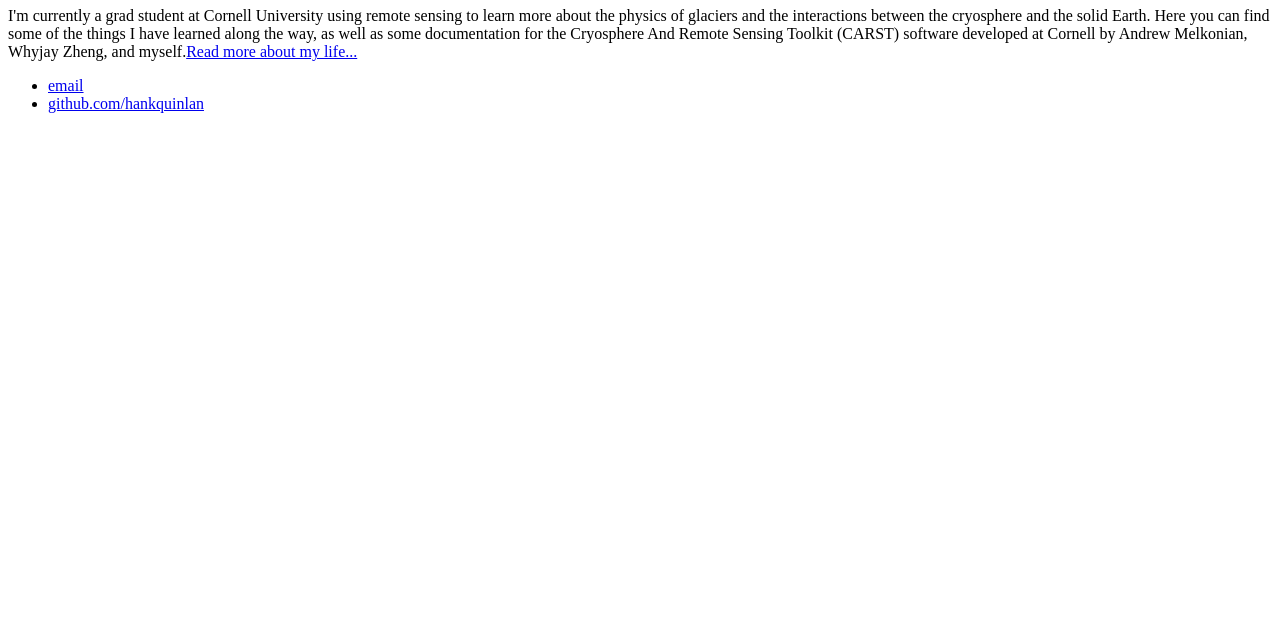
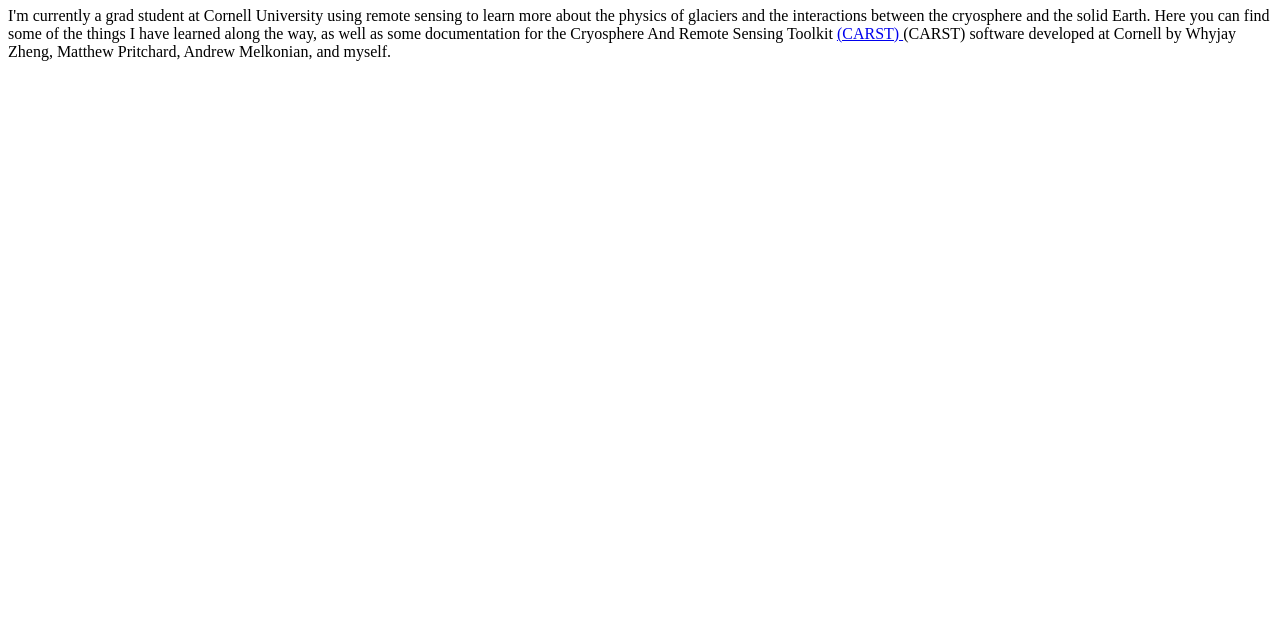
Before and after one commit to WDurkin/WDurkin.github.io, a plain HTML site: page index.html in a window 1280 px wide. Shown: the part 161-800 px from the top of the page. Drawn offline with Linux system fonts and the light colour scheme.

Commit message:
Update index.html

```diff
--- a/index.html
+++ b/index.html
@@ -1,7 +1,7 @@
 <!DOCTYPE html>
 <html>
 	<head>
-		<title>Hank Quinlan, Horrible Cop</title>
+		<title>William Durkin's Blog and Homepage</title>
 	</head>
 	<body>
 		<nav>
@@ -15,13 +15,17 @@
 		<div class="container">
     		<div class="blurb">
         		<h1>Welcome!</h1>
-				<p>I'm currently a grad student at Cornell University using remote sensing to learn more about the physics of glaciers and the interactions between the cryosphere and the solid Earth. Here you can find some of the things I have learned along the way, as well as some documentation for the Cryosphere And Remote Sensing Toolkit (CARST) software developed at Cornell by Andrew Melkonian, Whyjay Zheng, and myself.<a href="/about">Read more about my life...</a></p>
+				<p>I'm currently a grad student at Cornell University using remote sensing to learn
+				more about the physics of glaciers and the interactions between the cryosphere and
+				the solid Earth. Here you can find some of the things I have learned along the way,
+				as well as some documentation for the Cryosphere And Remote Sensing Toolkit
+				<a href="https://github.com/whyjz/CARST"> (CARST) </a>(CARST)
+				software developed at Cornell by Whyjay Zheng, Matthew Pritchard, Andrew Melkonian, and myself.</p>
     		</div><!-- /.blurb -->
 		</div><!-- /.container -->
 		<footer>
     		<ul>
-        		<li><a href="mailto:hankquinlanhub@gmail.com">email</a></li>
-        		<li><a href="https://github.com/hankquinlan">github.com/hankquinlan</a></li>
+
 			</ul>
 		</footer>
 	</body>
```
